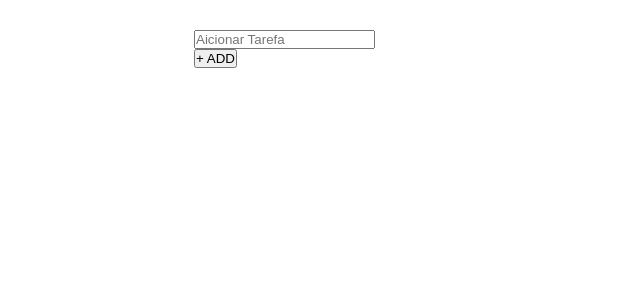
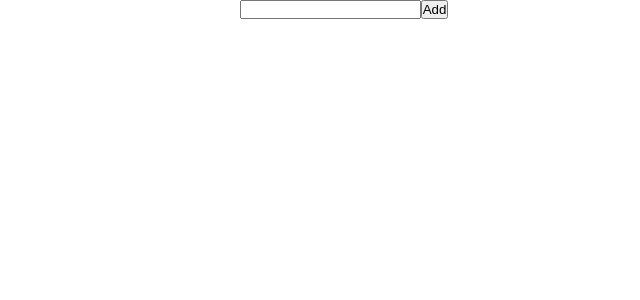
Before and after one commit to marcolucianodev/To-Do-List, a React (Create React App) app: page / in a window 1280 px wide. Shown: the top 300 px of the page, without its empty margins (296-936 px from the left). Built offline with nearby package versions, Linux system fonts and the light colour scheme.

Commit message:
create Card Task

```diff
--- /dev/null
+++ b/src/components/CardTask/index.jsx
@@ -0,0 +1,45 @@
+import { useState } from "react";
+
+
+const CardTask = ({deletecard}) => {
+
+  const [list, setList] = useState([]);
+  const [newItem, setNewItem] = useState("");
+
+  const addNewItem = () => {
+    setList([...list, newItem]);
+    setNewItem("");
+  }
+
+  const deleteItem = (index) => {
+    const tempArr = [...list];
+    tempArr.splice(index, 1)
+
+    setList(tempArr);
+  }
+
+  return (
+    <>
+      <input type="text" value={newItem} onChange={(e) => setNewItem(e.target.value)} />
+      <button  onClick={() => addNewItem()}>+ Add</button>
+
+      {/* trabalando botao DELETAR CARD */}
+
+      <button onClick={deletecard}>Botao deletar</button>
+
+      {/* FIM */}
+
+
+      <ul>
+        {list.map((item, index) => (
+          <li key={index}>
+            {item}
+            <button onClick={() => deleteItem(index)}>X</button>
+          </li>
+        ))}
+      </ul>
+    </>
+  )
+}
+
+export default CardTask;
--- a/src/components/Form/index.jsx
+++ /dev/null
@@ -1,47 +0,0 @@
-import { useState } from "react";
-
-const Form = ({handleTaskAdd}) => {
-
-  const [task, setTask] = useState(null);
-  const [id, setId] = useState(0);
-
-  const handleTask = (e) => {
-    setTask(e.target.value)
-  }
-
-  const listCreate = (task) => {
-    const listObj = {
-      task: task,
-      id: id
-    }
-
-    setId(id + 1)
-    handleTaskAdd(listObj)
-
-    //Mudar para react DOM abaixo = B7 Web TEM EPXLICANDO
-    document.getElementById('task').value = '';
-  }
-
-
-  // const handleTaskAdd = (e) => {
-  //   e.preventDefault()
-  //   console.log(task)
-  // }
-
-  return (
-    <>
-      <form style={{width:"300px", margin:"0 auto", marginBottom:"30px", marginTop:"30px"}}>
-        <input
-          type="text"
-          id="task"
-          placeholder="Aicionar Tarefa"
-          onChange={handleTask}
-        /><br/>
-        {/* <div onClick={() => handleTaskAdd(task)}>+Adicionar</div> */}
-        <input type="button" value="+ ADD" onClick={() => listCreate(task)} />
-      </form>
-    </>
-  )
-};
-
-export default Form;
--- a/src/components/ListItem/index.jsx
+++ /dev/null
@@ -1,15 +0,0 @@
-import React from "react";
-
-const ListItem = ({list, deleteTask}) => {
-
-
-  return (
-    <>
-      <input type="checkbox" name="checked" id="checked" />
-      <label>{list.task}</label>
-      <button onClick={() => deleteTask(list.id)}>X</button>
-    </>
-  )
-};
-
-export default ListItem;
--- a/src/pages/Home.jsx
+++ b/src/pages/Home.jsx
@@ -1,32 +1,55 @@
-import React, { useState } from 'react';
-import Form from '../components/Form';
-import ListItem from '../components/ListItem';
+import { useState } from "react";
+import CardTask from "../components/CardTask";
 
 const Home = () => {
 
-  const [lists, setLists] = useState([]);
+  // const [list, setList] = useState([]);
+  // const [newItem, setNewItem] = useState("");
 
-  const handleTaskAdd = (list) => {
-    setLists([...lists, list])
-    console.log(list)
+  const [card, setCard] = useState([]);
+  const [newCard, setNewCard] = useState("");
+
+  // const addNewItem = () => {
+  //   setList([...list, newItem]);
+  //   setNewItem("");
+  // }
+
+  const addNewCard = () => {
+    setCard([...card, newCard]);
+    setNewCard("");
   }
 
-  const deleteTask = (id) => {
-    console.log(id)
-    let filteredId = lists.filter((list) => list.id !== id)
-    setLists(filteredId)
+  // const deleteItem = (index) => {
+  //   const tempArr = [...list];
+  //   tempArr.splice(index, 1)
+
+  //   setList(tempArr);
+  // }
+
+  const deleteCard = (index) => {
+    const tempCard = [...card]
+    tempCard.splice(index, 1)
+
+    setCard(tempCard)
+    console.log('DELETE CARD')
+    console.log(index)
+
   }
 
   return (
     <>
-      <Form handleTaskAdd={handleTaskAdd} />
-        <div style={{backgroundColor: "red"}}>
-          {lists.map((list) => (
-            <ListItem list={list} key={list.id} deleteTask={deleteTask}/>
-          ))}
-        </div>
+    <input type="text" value={newCard} onChange={(e) => setNewCard(e.target.value)} />
+    <button  onClick={() => addNewCard()}>Add</button>
+      <ul>
+        {card.map((card, index) => (
+          <li key={index}>
+            <label>{card}</label>
+            <CardTask deletecard={() => deleteCard(index)} />
+          </li>
+        ))}
+      </ul>
     </>
-  );
+  )
 }
 
 export default Home;
```
